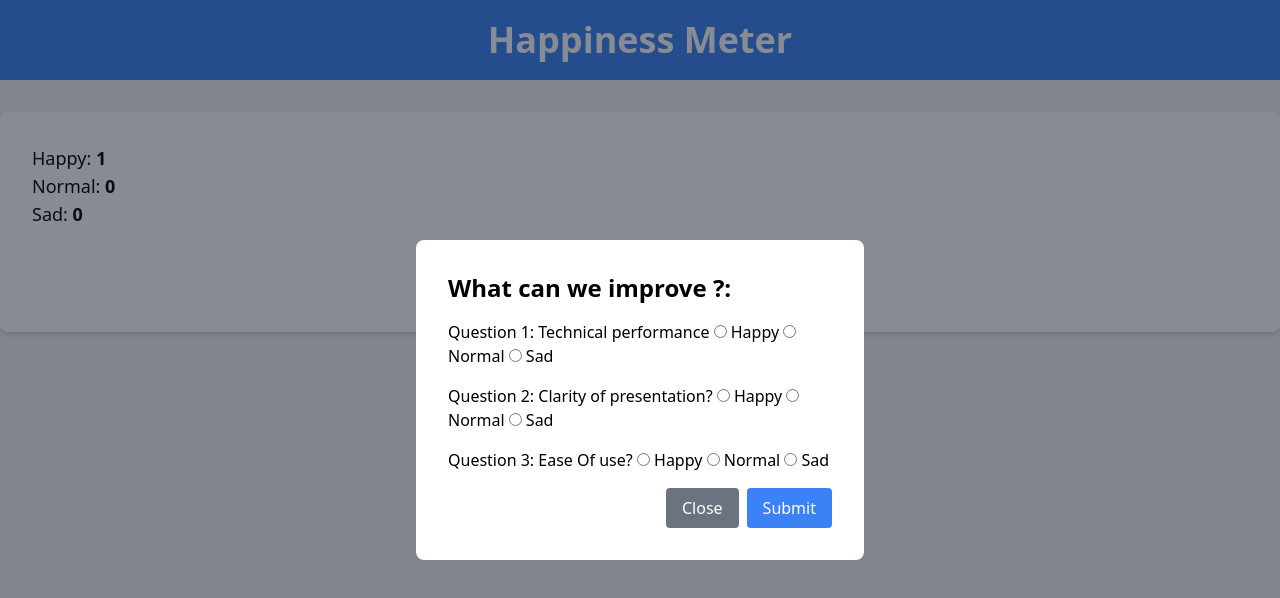
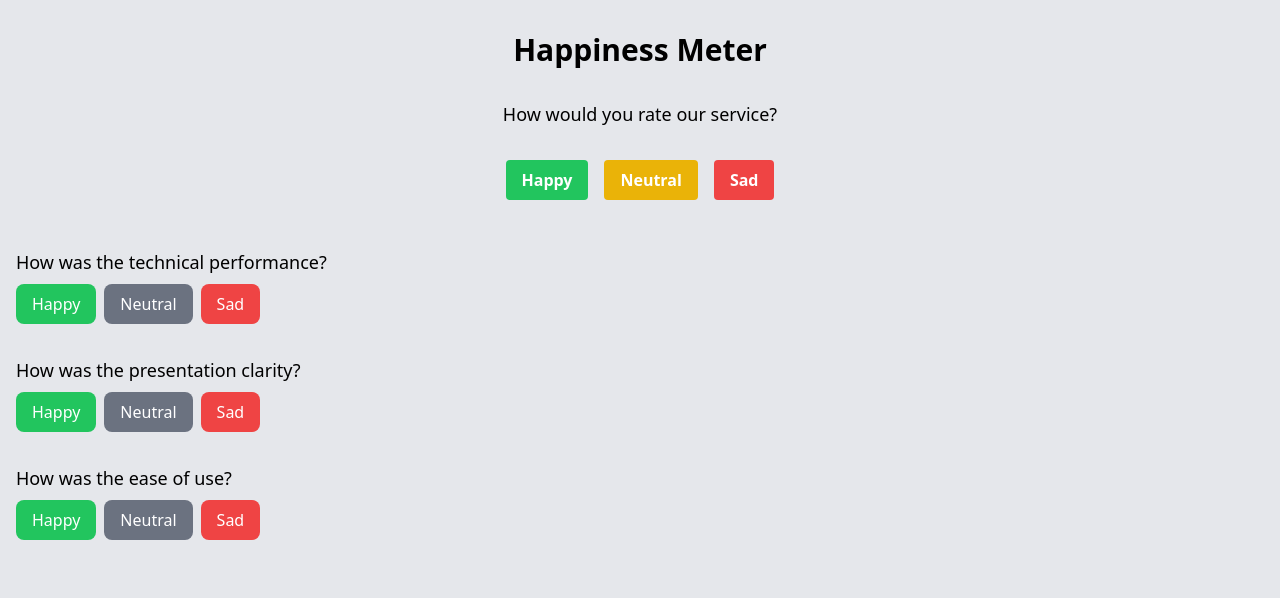
Before and after one commit to thesushilsharma/Happiness-Survey, a plain HTML site: page index.html in a window 1280 px wide. Both pictures are taken after a click on the button "Happy". Drawn offline with nearby package versions, Linux system fonts and the light colour scheme.

Commit message:
adding javascript function

```diff
--- a/assets/js/main.js
+++ b/assets/js/main.js
@@ -1,49 +1,91 @@
-// Initialize survey response count
-var happyCount = 0;
-var normalCount = 0;
-var sadCount = 0;
+const ratings = {
+  happy: {
+    technicalPerformance: null,
+    presentationClarity: null,
+    easeOfUse: null,
+  },
+  neutral: {
+    technicalPerformance: null,
+    presentationClarity: null,
+    easeOfUse: null,
+  },
+  sad: {
+    technicalPerformance: null,
+    presentationClarity: null,
+    easeOfUse: null,
+  },
+};
 
-// Function to record survey response
-function recordSurveyResponse(response) {
-  switch (response) {
-    case 'happy':
-      happyCount++;
-      document.getElementById('happyCount').innerHTML = happyCount;
-      openQuestionsModal();
-      break;
-    case 'normal':
-      normalCount++;
-      document.getElementById('normalCount').innerHTML = normalCount;
-      break;
-    case 'sad':
-      sadCount++;
-      document.getElementById('sadCount').innerHTML = sadCount;
-      break;
-    default:
-      console.log('Invalid response');
-      break;
+function setRating(category, rating) {
+  // Remove the previously selected button
+  const prevSelected = document.querySelector(`#${category} .selected`);
+  if (prevSelected) {
+    prevSelected.classList.remove("selected");
+  }
+
+  // Add the "selected" class to the newly selected button
+  const selectedButton = event.target;
+  selectedButton.classList.add("selected");
+
+  // Update the ratings object
+  ratings[rating][category] = true;
+  console.log("Thank you for rating our service!");
+  console.log(ratings);
+
+  // Check if all ratings are complete
+  const isComplete =
+    Object.keys(ratings.happy).every(
+      category =>
+        ratings.happy[category] !== null &&
+        ratings.neutral[category] !== null &&
+        ratings.sad[category] !== null
+    );
+
+  if (isComplete) {
+    console.log("All ratings are complete!");
   }
 }
 
-// Function to open the questions modal
-function openQuestionsModal() {
-    document.getElementById('questionsModal').classList.remove('hidden');
+function rateService(rating) {
+  const ratingContainer = document.createElement("div");
+  ratingContainer.id = `rating-${rating}`;
+
+  const technicalPerformanceRating = document.createElement("div");
+  technicalPerformanceRating.innerHTML = `
+  <div class="p-4">
+  <p class="text-lg font-medium mb-2">How was the technical performance?</p>
+  <div class="flex space-x-2">
+<button class="px-4 py-2 rounded-lg bg-green-500 text-white hover:bg-green-600 focus:outline-none" onclick="setRating('technicalPerformance', 'happy')">Happy</button>
+<button class="px-4 py-2 rounded-lg bg-gray-500 text-white hover:bg-gray-600 focus:outline-none" onclick="setRating('technicalPerformance', 'neutral')">Neutral</button>
+<button class="px-4 py-2 rounded-lg bg-red-500 text-white hover:bg-red-600 focus:outline-none" onclick="setRating('technicalPerformance', 'sad')">Sad</button>
+</div>
+</div>`;
+  ratingContainer.appendChild(technicalPerformanceRating);
+
+  const presentationClarityRating = document.createElement("div");
+  presentationClarityRating.innerHTML = `
+  <div class="p-4">
+  <p class="text-lg font-medium mb-2">How was the presentation clarity?</p>
+  <div class="flex space-x-2">
+<button class="px-4 py-2 rounded-lg bg-green-500 text-white hover:bg-green-600 focus:outline-none" onclick="setRating('presentationClarity', 'happy')">Happy</button>
+<button class="px-4 py-2 rounded-lg bg-gray-500 text-white hover:bg-gray-600 focus:outline-none" onclick="setRating('presentationClarity', 'neutral')">Neutral</button>
+<button class="px-4 py-2 rounded-lg bg-red-500 text-white hover:bg-red-600 focus:outline-none" onclick="setRating('presentationClarity', 'sad')">Sad</button>
+</div>
+</div>
+`;
+  ratingContainer.appendChild(presentationClarityRating);
+  const easeOfUseRating = document.createElement("div");
+  easeOfUseRating.innerHTML = `
+  <div class="p-4">
+<p class="text-lg font-medium mb-2">How was the ease of use?</p>
+<div class="flex space-x-2">
+<button class="px-4 py-2 rounded-lg bg-green-500 text-white hover:bg-green-600 focus:outline-none" onclick="setRating('easeOfUse', 'happy')">Happy</button>
+<button class="px-4 py-2 rounded-lg bg-gray-500 text-white hover:bg-gray-600 focus:outline-none" onclick="setRating('easeOfUse', 'neutral')">Neutral</button>
+<button class="px-4 py-2 rounded-lg bg-red-500 text-white hover:bg-red-600 focus:outline-none" onclick="setRating('easeOfUse', 'sad')">Sad</button>
+</div>
+</div>
+`;
+  ratingContainer.appendChild(easeOfUseRating);
+
+  document.body.appendChild(ratingContainer);
 }
-
-// Function to close the questions modal
-function closeQuestionsModal() {
-    document.getElementById('questionsModal').classList.add('hidden');
-}
-
-// Function to submit the survey response
-function submitSurveyResponse() {
-    var question1 = document.querySelector('input[name="question1"]:checked').value;
-    var question2 = document.querySelector('input[name="question2"]:checked').value;
-    var question3 = document.querySelector('input[name="question3"]:checked').value;
-
-    // You can use the values of question1, question2, and question3
-    // to submit the survey response to your server or perform any other action
-
-    // Close the questions modal
-    closeQuestionsModal();
-}
--- a/index.html
+++ b/index.html
@@ -9,64 +9,39 @@
     <script src="https://cdn.tailwindcss.com"></script>
 </head>
 
-<body class="bg-gray-100">
-    <header class="bg-blue-500 py-5 text-center">
-        <h1 class="text-4xl text-white font-bold">Happiness Meter</h1>
-    </header>
-    <main class="container mx-auto mt-8">
-        <section class="bg-white p-8 rounded-lg shadow-md">
-            <p class="text-lg">Happy: <span id="happyCount" class="font-bold">0</span></p>
-            <p class="text-lg">Normal: <span id="normalCount" class="font-bold">0</span></p>
-            <p class="text-lg">Sad: <span id="sadCount" class="font-bold">0</span></p>
-            <div class="mt-8 flex justify-center">
-                <button onclick="recordSurveyResponse('happy')"
-                    class="bg-green-500 hover:bg-green-600 text-white py-2 px-4 mr-2 rounded">Happy</button>
-                <button onclick="recordSurveyResponse('normal')"
-                    class="bg-yellow-500 hover:bg-yellow-600 text-white py-2 px-4 mr-2 rounded">Normal</button>
-                <button onclick="recordSurveyResponse('sad')"
-                    class="bg-red-500 hover:bg-red-600 text-white py-2 px-4 rounded">Sad</button>
-            </div>
-        </section>
+<body class="bg-gray-200">
+    <div class="container mx-auto">
+      <h1 class="text-3xl font-bold text-center my-8">Happiness Meter</h1>
+      <p class="text-lg font-medium text-center">
+        How would you rate our service?
+      </p>
+      <div class="flex justify-center my-8">
+        <button
+          class="mx-2 bg-green-500 hover:bg-green-600 text-white font-bold py-2 px-4 rounded"
+          onclick="rateService('happy')"
+        >
+          Happy
+        </button>
+        <button
+          class="mx-2 bg-yellow-500 hover:bg-yellow-600 text-white font-bold py-2 px-4 rounded"
+          onclick="rateService('neutral')"
+        >
+          Neutral
+        </button>
+        <button
+          class="mx-2 bg-red-500 hover:bg-red-600 text-white font-bold py-2 px-4 rounded"
+          onclick="rateService('sad')"
+        >
+          Sad
+        </button>
+      </div>
 
-        <section>
-            <!-- Questions Modal -->
-            <div id="questionsModal"
-                class="fixed top-0 left-0 right-0 bottom-0 hidden bg-gray-900 bg-opacity-50 flex items-center justify-center">
-                <div class="bg-white p-8 rounded-lg max-w-md">
-                    <h2 class="text-2xl font-bold mb-4">What can we improve ?:</h2>
-                    <form>
-                        <label class="block mb-4">
-                            Question 1: Technical performance
-                            <input type="radio" name="question1" value="happy"> Happy
-                            <input type="radio" name="question1" value="normal"> Normal
-                            <input type="radio" name="question1" value="sad"> Sad
-                        </label>
-                        <label class="block mb-4">
-                            Question 2: Clarity of presentation?
-                            <input type="radio" name="question2" value="happy"> Happy
-                            <input type="radio" name="question2" value="normal"> Normal
-                            <input type="radio" name="question2" value="sad"> Sad
-                        </label>
-                        <label class="block mb-4">
-                            Question 3: Ease Of use?
-                            <input type="radio" name="question3" value="happy"> Happy
-                            <input type="radio" name="question3" value="normal"> Normal
-                            <input type="radio" name="question3" value="sad"> Sad
-                        </label>
-                        <div class="flex justify-end">
-                            <button type="button" onclick="closeQuestionsModal()"
-                                class="bg-gray-500 hover:bg-gray-600 text-white py-2 px-4 rounded">Close</button>
-                            <button type="submit"
-                                class="bg-blue-500 hover:bg-blue-600 text-white py-2 px-4 ml-2 rounded">Submit</button>
-                        </div>
-                    </form>
-                </div>
-            </div>
-        </section>
+      <div class="mt-4" id="technicalPerformanceRating"></div>
+      <div class="mt-4" id="presentationClarityRating"></div>
+      <div class="mt-4" id="easeOfUseRating"></div>
+    </div>
 
-         <!-- End Questions Modal -->
-    </main>
     <script src="assets/js/main.js"></script>
-</body>
+  </body>
 
 </html>
```
